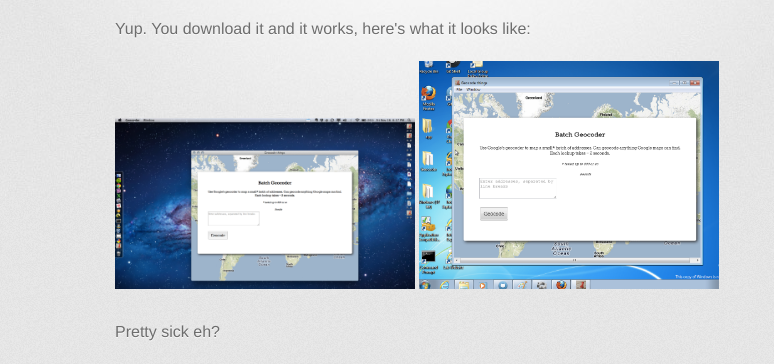
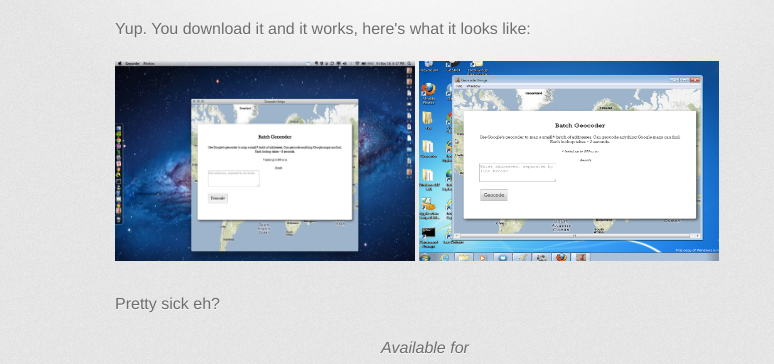
Before and after one commit to mojowen/Geocoder, a plain HTML site: page index.html in a window 1280 px wide. Shown: the part 377-741 px from the top of the page, without its empty margins (215-989 px from the left). Drawn offline with Linux system fonts and the light colour scheme; a web font is replaced by a local one.

Commit message:
same size screen shots and link to them

```diff
--- a/index.html
+++ b/index.html
@@ -35,8 +35,8 @@
 
 			<p>It's a standalone app to do Geocoding built off of AppJS and Google's JS Maps API.</p>
 			<p>Yup. You download it and it works, here's what it looks like:</p>
-			<img src="images/macss.png" style="width: 300px;">
-			<img src="images/pcss.png" style="width: 300px;">
+			<a href="images/macss.png"><img src="images/macss.png" style="width: 300px; height: 200px;"></a>
+			<a href="images/pcss.png"><img src="images/pcss.png" style="width: 300px; height: 200px;"></a>
 			<br />&nbsp;
 			<p>Pretty sick eh?</p>
 			<p style="text-align: center"><em>Available for</em></p>
```
